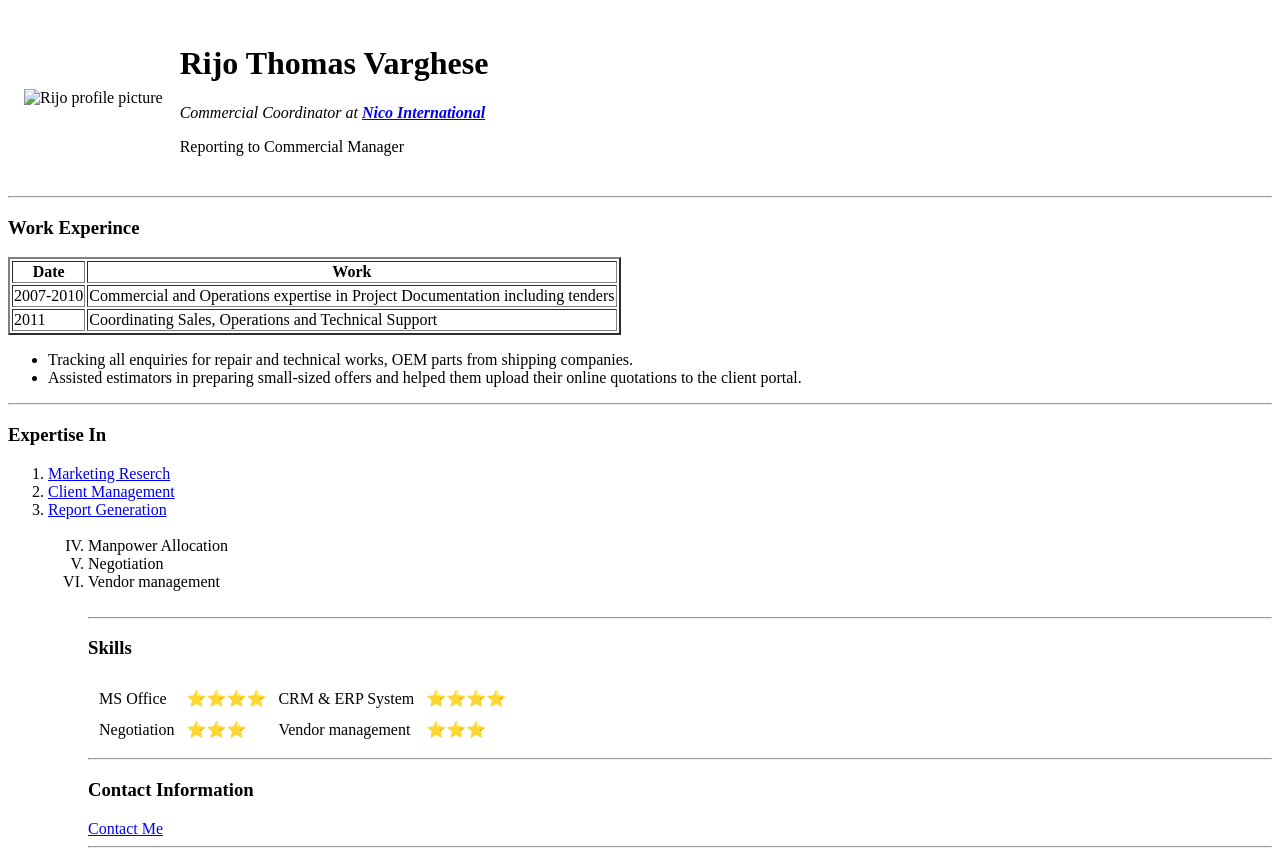
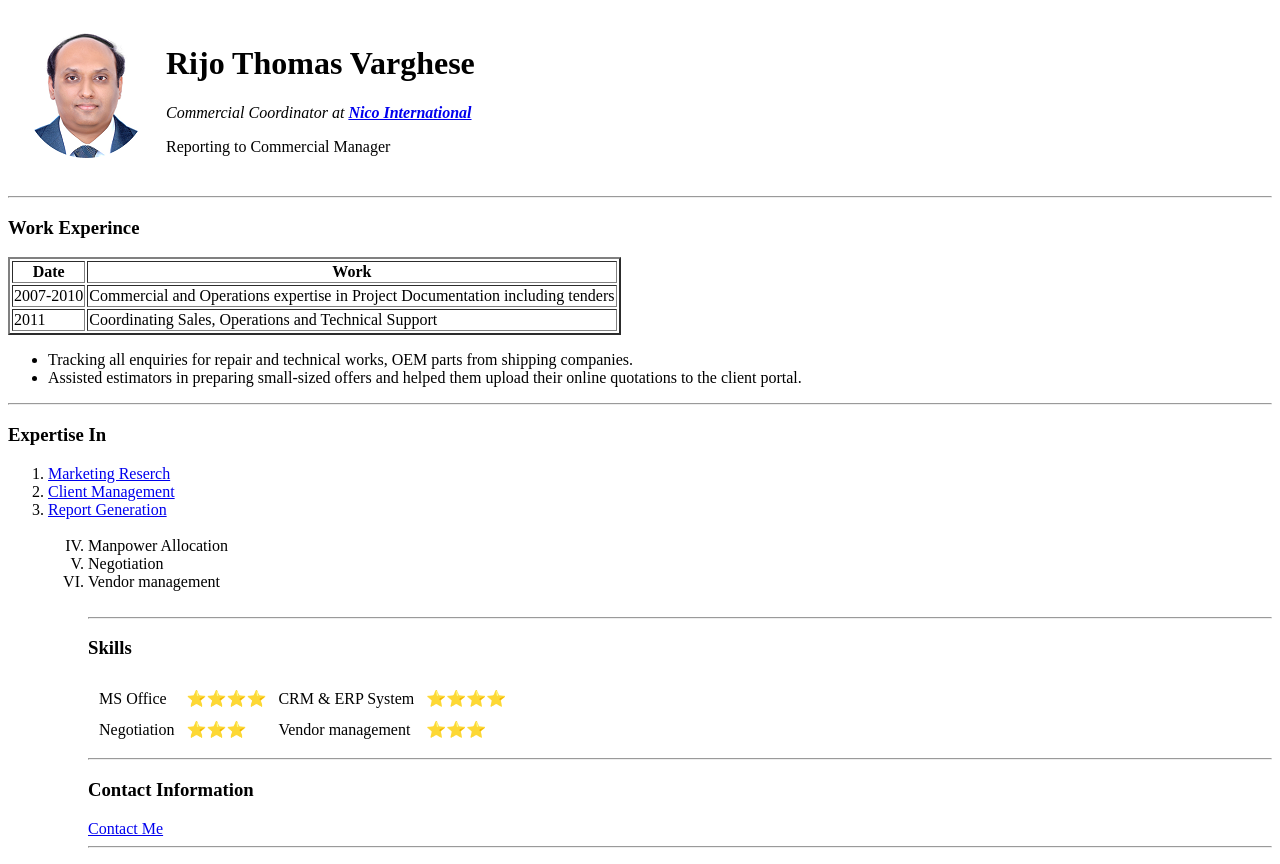
Before and after one commit to Rijothomas24/CVS, a plain HTML site: page index.html in a window 1280 px wide. Drawn offline with Linux system fonts and the light colour scheme.

Commit message:
Update image index.html

```diff
--- a/index.html
+++ b/index.html
@@ -9,7 +9,7 @@
 <body>
   <table cellspacing="15">
     <tr>
-      <td><img src="Rijothomas24/Image/Rijo(Modified).png"alt="Rijo profile picture"></td>
+      <td><img src="Image/Rijo(Modified).png"alt="Rijo profile picture"></td>
       <td>
         <h1>Rijo Thomas Varghese</h1>
         <p><em>Commercial Coordinator at <strong><a href="https://nicouae.com/">Nico International</a></strong></em></p>
```
